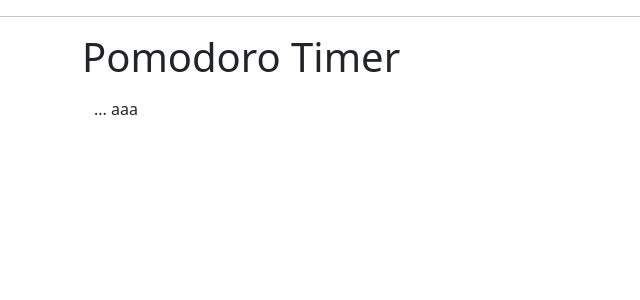
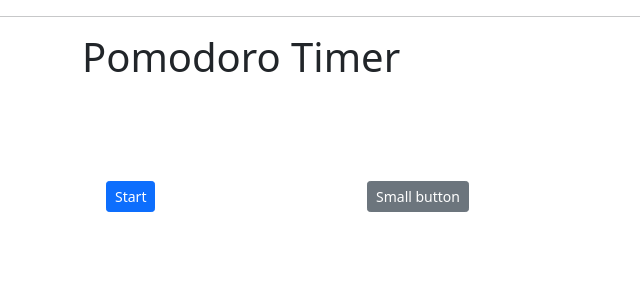
Before and after one commit to EtienneDevictor/Team-1, a Flask app: page /pomodorotimer in a window 1280 px wide. Shown: the part 64-364 px from the top of the page, without its empty margins (0-640 px from the left). Run offline with Flask 2, Linux system fonts and the light colour scheme; a user stored in the database is signed in; some libraries are stand-ins or nearby versions.

Commit message:
Countdown for porodomo timer complete, still need to work on buttons for pomodoro timer

```diff
--- a/app/routes.py
+++ b/app/routes.py
@@ -11,6 +11,7 @@ from werkzeug.utils import secure_filename
 from xhtml2pdf import pisa
 import markdown
 import os
+import time
 
 @app_obj.route('/')
 def home():
--- a/app/templates/base.html
+++ b/app/templates/base.html
@@ -7,7 +7,6 @@
         <title> Home </title>
         {% endif %}
         <link href="https://cdn.jsdelivr.net/npm/bootstrap@5.0.2/dist/css/bootstrap.min.css" rel="stylesheet" integrity="sha384-EVSTQN3/azprG1Anm3QDgpJLIm9Nao0Yz1ztcQTwFspd3yD65VohhpuuCOmLASjC" crossorigin="anonymous">
-
     </head>
 
     <body>
--- a/app/templates/pomodoro.html
+++ b/app/templates/pomodoro.html
@@ -1,23 +1,53 @@
 {% extends "base.html" %}
 {% block content %}
 <h1> {{ title }} </h1>
-<body>
-<p>
-    <!--iframe src="https://pomofocus.io/" width="1400"height="700"></iframe-->
-    <div class="container">
-        <div class="row">
-            <div class="col-sm-6"></div>
-            <div class="col-sm-6"></div>
+<p id="countdown" style="display:inline-flex; align-items:center; justify-content:center; font-size:50px; margin:0; height:70px; width:200px;"></p>
+<div class="container-fluid">
+    <div class="row align-items-center">
+        <p id="demo" style="text-align: center; font-size: 60px; margin-top: 0px;"></p>
+        <div class="col">
+            <button class="btn btn-primary btn-sm" onclick="start()">Start</button>
+        </div>
+        <div class="col">
+            <button type="button" class="btn btn-secondary btn-sm">Small button</button>
+        </div>
     </div>
-    <div class="row">
-        <div class="col-sm-4"></div>
-        <div class="col-sm-4"></div>
-        <div class="col-sm-4"></div>
-  </div>
-  <div class="row">
-    ...
-    aaa
-  </div>
 </div>
-</p>
+<script>
+
+var time = 25 * 60;
+var pause = true
+// Update the count down every 1 second
+
+function setPause(){
+    pause = true;
+}
+
+function start(){
+    pause = false;
+}
+
+if (!pause){
+    var x = setInterval(function() {
+
+        // Time calculations for days, hours, minutes and seconds
+        var minutes = Math.floor(time / 60);
+        var seconds = time % 60;
+
+        seconds = seconds < 10 ? '0' + seconds : seconds;
+
+        // Output the result in an element with id="demo"
+        document.getElementById("demo").innerHTML = minutes + ":" + seconds;
+        document.title = minutes + ":" + seconds;
+
+        // If the count down is over, COMPLETE message shown
+        if (time < 0) {
+            clearInterval(x);
+            document.getElementById("demo").innerHTML = "COMPLETE";
+        }
+        time--;
+    }, 1000);
+}
+</script>
+
 {% endblock %}
```
Also changed, not shown: app/app.db.
